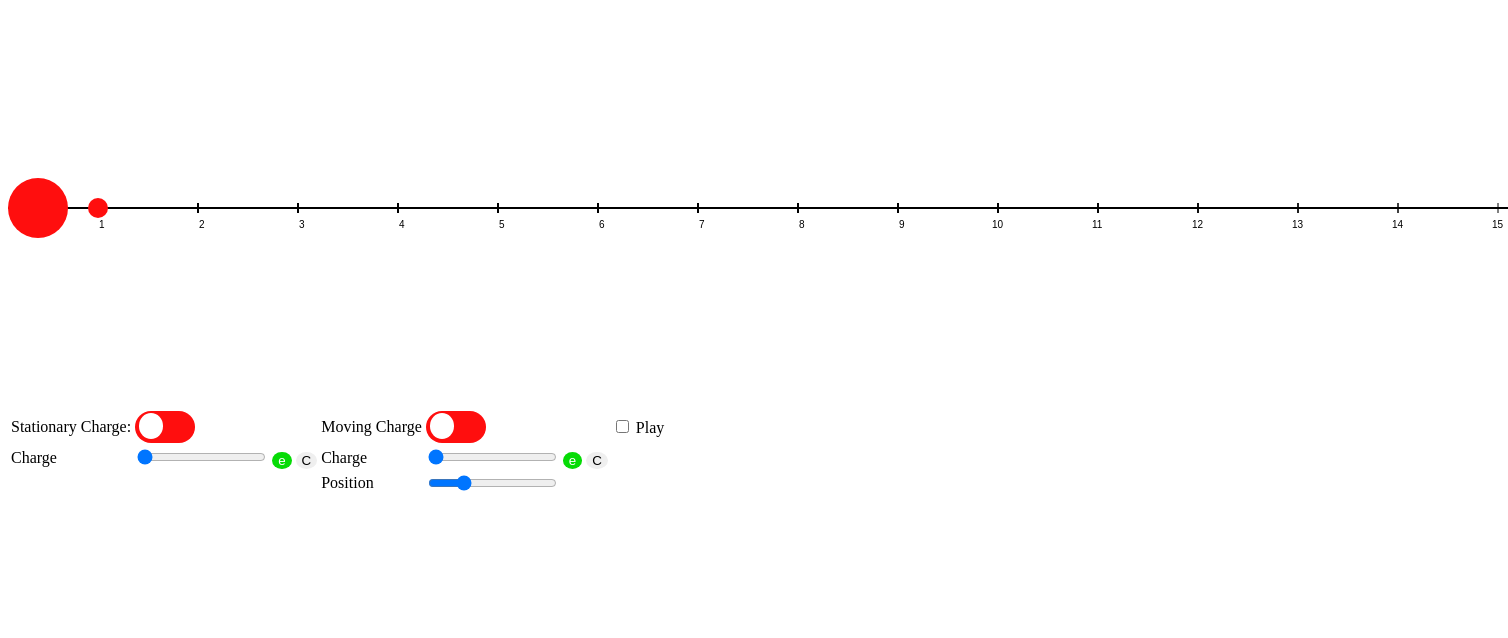
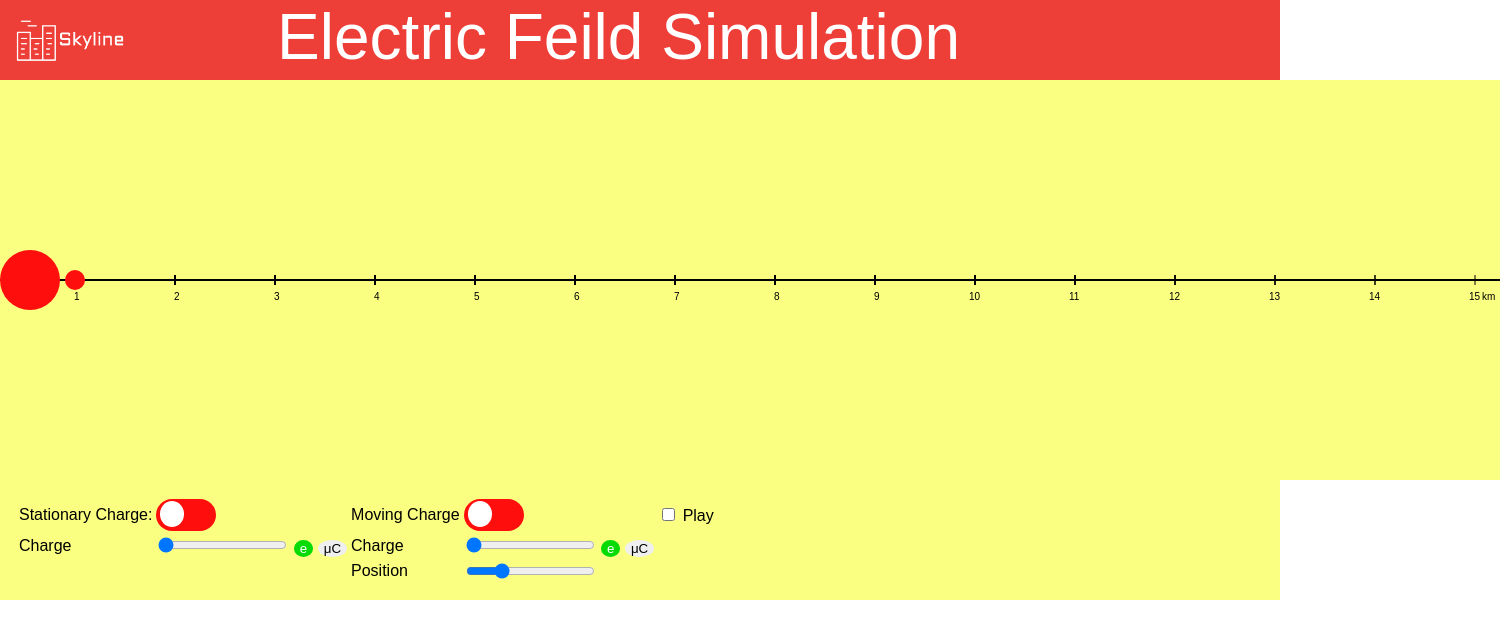
Before and after one commit to GeorgePost/ElectricFieldSim, a plain HTML site: page index.html in a window 1280 px wide. Shown: the whole page, 1508 px wide, since content can reach past the window. Drawn offline with Linux system fonts and the light colour scheme; a web font is replaced by a local one.

Commit message:
Did some css changes

```diff
--- a/index.html
+++ b/index.html
@@ -7,9 +7,16 @@
 
     </head>
 <body>
+    <div class="header">
+        <div class="Logo">
+          <img src="/images/skyline-high-resolution-logo.png"/>
+        </div>
+        <div class='Title'>Electric Feild Simulation</div>
+    </div>
+    <div id="body">
     <canvas id="field" height="400" width="1500"></canvas>
     <div id="controls">
-        <table>
+        <table class="table">
             <tr>
                 <td>Stationary Charge:</td>
                 <td>
@@ -37,13 +44,13 @@
                 <td>
                     <input id="StationaryChargeAmount" type="range" min="1" max="10" value="1">
                     <button class="choosen" id="StationaryTypeE">e</button>
-                    <button id="StationaryTypeC">C</button>
+                    <button id="StationaryTypeC">μC</button>
                 </td>
                 <td>Charge</td>
                 <td>
                     <input id="MovingChargeAmount" type="range" min="1" max="10" value="1">
                     <button class="choosen" id="MovingTypeE">e</button>
-                    <button id="MovingTypeC">C</button>
+                    <button id="MovingTypeC">μC</button>
                 </td>
             </tr>
             <tr>
@@ -56,6 +63,7 @@
             </tr>
         </table>
     </div>
+    </div>
     <script type="text/javascript" src="main.js"></script>
 </body>
 </html>
--- a/main.js
+++ b/main.js
@@ -2,7 +2,7 @@ let starionary={x:0,charge:(1.6e-19)};
 let moving={x:1,charge:(1.6e-19),v:0,volts:0,m:9.109e-31};
 let work=0;
 let playing=false;
-const k=9e3;
+let k=9e3;
 
 function drawGridLine(ctx,tickLineLength){
     ctx.beginPath();
@@ -11,12 +11,20 @@ function drawGridLine(ctx,tickLineLength){
     ctx.lineTo($("#field").width(),200);
     ctx.stroke();
     for(let i=1;i<=15;i++){
-        ctx.moveTo(100*i -10 ,200-tickLineLength);
-        ctx.lineTo(100*i-10,200+tickLineLength);
+        ctx.moveTo(100*i -25 ,200-tickLineLength);
+        ctx.lineTo(100*i-25,200+tickLineLength);
         ctx.stroke();
         ctx.font = "10px Arial";
-        ctx.fillText(i,100*i - (i>=10? 16:9),200+tickLineLength*4);
+        ctx.fillText(i,100*i - (i>=10? 31:26),200+tickLineLength*4);
     }
+    let units="km";
+    if(starionary.charge<1e-6 && moving.charge<1e-6){
+        k=9e3;
+    }else if((starionary.charge>=1e-6 && moving.charge<1e-6)||(starionary.charge<1e-6 && moving.charge>=1e-6)){
+        units="Gm"
+        k=9e-9;
+    }
+    ctx.fillText(units,$("#field").width()-18,220);
 }
 function drawStationaryCharge(ctx,charge){
     let Stationarycolor="#ff0e0e";
@@ -39,12 +47,12 @@ function drawMovingCharge(ctx,moving){
     drawStationaryCharge(ctx,starionary.charge);
     ctx.beginPath();
     ctx.fillStyle=color;
-    ctx.arc(100*moving.x-10, 200, 10, 0, 2 * Math.PI);
+    ctx.arc(100*moving.x-25, 200, 10, 0, 2 * Math.PI);
     ctx.fill();
 }
 function clearScreen(ctx){
     ctx.beginPath();
-    ctx.fillStyle='white';
+    ctx.fillStyle='#faff81';
     ctx.fillRect(0,0,$("#field").width(),$("#field").height());
 }
 function claculateForce(){
@@ -59,7 +67,7 @@ function updateMoving(dt){
     moving.v+=(force/moving.m)*dt;
     moving.x+=moving.v*dt;
     moving.volts=calculateVoltage();
-    console.log(moving,work);
+    console.log(force/moving.m, moving.charge);
 }
 function draw(){
     const dt=0.1;
@@ -78,13 +86,15 @@ $(document).ready(
             $('#StationaryTypeE').addClass("choosen");
             $('#StationaryTypeC').removeClass("choosen");
             starionary.charge*=1.6e-19;
+            drawMovingCharge(ctx,moving);
         }
     });
     $("#StationaryTypeC").click(function(){
         if(!($('#StationaryTypeC').hasClass('choosen'))){
             $('#StationaryTypeC').addClass("choosen");
             $('#StationaryTypeE').removeClass("choosen");
-            starionary.charge/=1.6e-19;
+            starionary.charge/=1.6e-13;
+            drawMovingCharge(ctx,moving);
         }
     });
     $('#MovingTypeE').click(function(){
@@ -92,13 +102,15 @@ $(document).ready(
             $('#MovingTypeE').addClass("choosen");
             $('#MovingTypeC').removeClass("choosen");
             moving.charge*=1.6e-19;
+            drawMovingCharge(ctx,moving);
         }
     });
     $("#MovingTypeC").click(function(){
         if(!($('#MovingTypeC').hasClass('choosen'))){
             $('#MovingTypeC').addClass("choosen");
             $('#MovingTypeE').removeClass("choosen");
-            moving.charge/=1.6e-19;
+            moving.charge/=1.6e-13;
+            drawMovingCharge(ctx,moving);
         }
     });
     $("#StationaryCharge").click(function(){
@@ -116,17 +128,18 @@ $(document).ready(
         drawMovingCharge(ctx,moving);
     });
     $("#MovingChargeAmount").change(function(){
-        if(moving.charge<1){
+        if(moving.charge<1e-6){
             moving.charge=(parseInt($(this).val())*(1.6e-19));
         }else{
-            moving.charge=(parseInt($(this).val()));
+            moving.charge=(parseInt($(this).val())*1e-6);
+            scale++;
         }
     })
     $("#StationaryChargeAmount").change(function(){
-        if(starionary.charge<1){
+        if(starionary.charge<1e-6){
             starionary.charge=(parseInt($(this).val())*(1.6e-19));
         }else{
-            starionary.charge=(parseInt($(this).val()));
+            starionary.charge=(parseInt($(this).val())*1e-6);
         }
     })
     $("#PlaySim").click(function(){
--- a/styles.css
+++ b/styles.css
@@ -1,3 +1,4 @@
+@import url('https://fonts.googleapis.com/css2?family=Aldrich&display=swap');
 .switch {
     position: relative;
     display: inline-block;
@@ -67,3 +68,38 @@
     background-color: rgb(6, 219, 6);
     color: white;
   }
+  .header{
+    font-family: "Aldrich", sans-serif;
+    background-color: #ee3e38;
+    color: white;
+    height: 10vh;
+    width: 100%;
+    display: flex;
+    justify-content: space-between;
+    position: absolute;
+    top: 0;
+    left: 0;
+  }
+  .Logo{
+    padding-left: 2vh;
+  }
+  .Logo img{
+    object-fit: contain;
+    width: 100%;
+    height: 100%;
+  }
+  .Title{
+    font-size: 8vh;
+    padding-right: 25%;
+  }
+  #body{
+    background-color: #faff81;
+    position: absolute;
+    top:10%;
+    left:0;
+    width: 100vw;
+    font-family: Arial, Helvetica, sans-serif;
+  }
+  .table{
+    padding: 2vh;
+  }
```
Also changed, not shown: images/skyline-high-resolution-logo.png (added).
